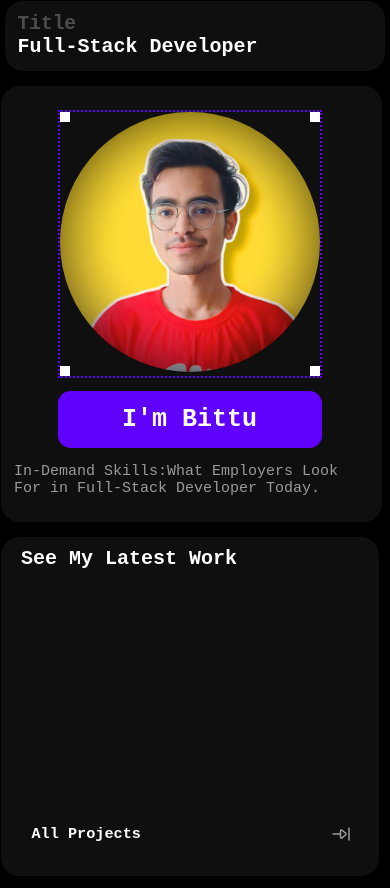
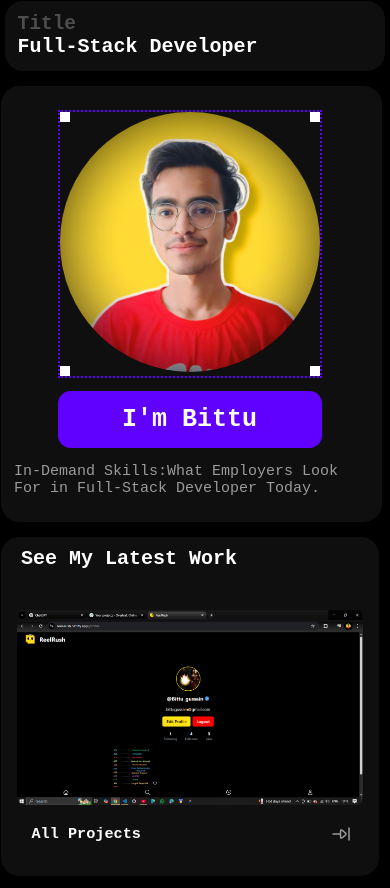
Before and after one commit to B2gussain/My_portfolio, a plain HTML site: page index.html in a window 390 px wide. Shown: the part 90-978 px from the top of the page. Drawn offline with nearby package versions, Linux system fonts and the light colour scheme.

Commit message:
Update style.css

```diff
--- a/style.css
+++ b/style.css
@@ -432,7 +432,7 @@ section:hover {
 }
 
 .projimg {
-  background-image: url(/images/Screenshot (181).png
+  background-image: url("/images/Screenshot (181).png"
 );
   background-position: center;
   background-repeat: no-repeat;
@@ -817,7 +817,7 @@ ul {
   }
 
   .projimg {
-    background-image: url(/images/Screenshot (181).png
+    background-image: url("/images/Screenshot (181).png"
 );
     background-position: center;
     background-repeat: no-repeat;
@@ -861,7 +861,7 @@ ul {
   }
 
   .projimg {
-    background-image: url(/images/Screenshot (181).png
+    background-image: url("/images/Screenshot (181).png"
 );
     background-position: center;
     background-repeat: no-repeat;
```
